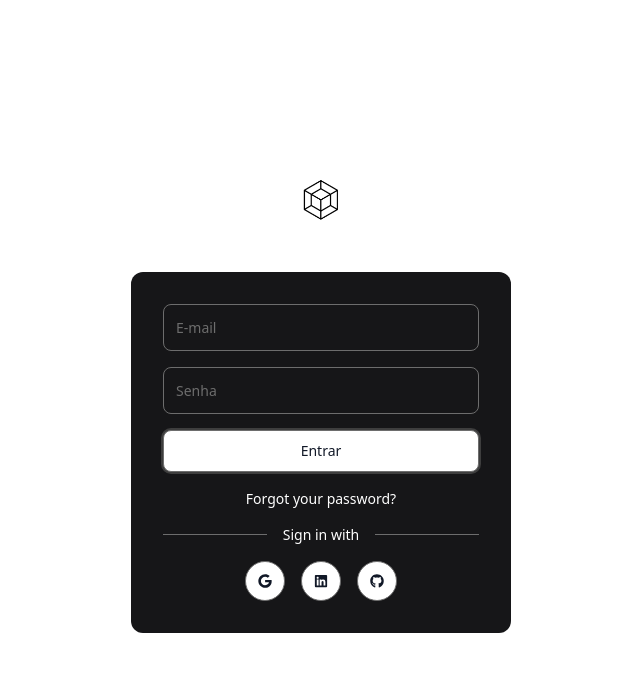
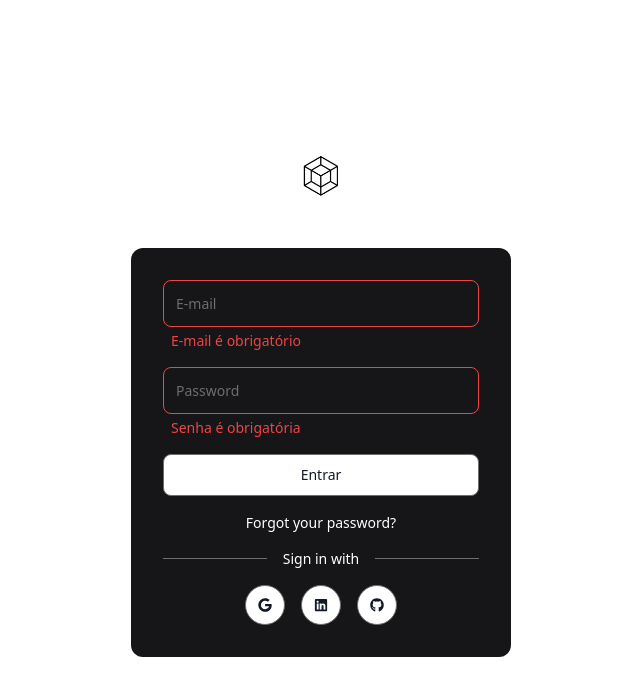
Before and after one commit to oPedroFranca/centralProjects, a Next.js app: page /login in a window 1280 px wide. Both pictures are taken after a click on the button "Entrar". Shown: the top 696 px of the page, without its empty margins (319-959 px from the left). Built offline with nearby package versions, Linux system fonts and the light colour scheme.

Commit message:
On going

```diff
--- a/package.json
+++ b/package.json
@@ -9,13 +9,16 @@
     "lint": "next lint"
   },
   "dependencies": {
+    "@hookform/resolvers": "^5.0.1",
     "install": "^0.13.0",
     "next": "15.1.0",
     "npm": "^11.3.0",
     "react": "^19.0.0",
     "react-dom": "^19.0.0",
+    "react-hook-form": "^7.56.2",
     "react-icons": "^5.5.0",
-    "tailwind-styled-components": "^2.2.0"
+    "tailwind-styled-components": "^2.2.0",
+    "yup": "^1.6.1"
   },
   "devDependencies": {
     "@eslint/eslintrc": "^3",
--- a/src/app/(pages)/login/page.tsx
+++ b/src/app/(pages)/login/page.tsx
@@ -1,24 +1,72 @@
+'use client';
+
 import { FaGoogle, FaGithub, FaLinkedin } from 'react-icons/fa';
-import * as S from './styles';
 import Image from 'next/image';
+import * as yup from 'yup';
+
 import logo from '../../../../public/logo.png';
 import { Button, Input } from '@/components';
+import * as S from './styles';
+import { yupResolver } from '@hookform/resolvers/yup';
+import { useForm } from 'react-hook-form';
 
 export default function Login() {
+
+  const loginSchema = yup.object({
+    email: yup
+      .string()
+      .required('E-mail é obrigatório')
+      .email('E-mail inválido'),
+    password: yup
+      .string()
+      .required('Senha é obrigatória')
+      .min(6, 'Mínimo 6 caracteres'),
+  });
+
+  const {
+    register,
+    handleSubmit,
+    formState: { errors },
+  } = useForm<{ email: string; password: string }>({
+    resolver: yupResolver(loginSchema),
+  });
+
+  const onSubmit = async (data: { email: string; password: string }) => {
+    console.log('dados validados', data);
+    // TODO: autenticar
+  };
+
   return (
     <S.Container>
       <div>
         <S.LogoContainer>
           <S.Logo>
-            <Image src={logo} alt="Logo" className="h-full w-full object-contain" />
+            <Image
+              src={logo}
+              alt="Logo"
+              className="h-full w-full object-contain"
+              priority
+            />
           </S.Logo>
           <S.Title>Tesseract</S.Title>
         </S.LogoContainer>
 
-        <S.Form>
-          <Input type="email" placeholder="E-mail" />
-          <Input type="password" placeholder="Senha" />
-          <Button>Entrar</Button>
+        <S.Form onSubmit={handleSubmit(onSubmit)}>
+          <Input
+            type="email"
+            placeholder="E-mail"
+            {...register('email')}
+            error={errors.email?.message}
+          />
+
+          <Input
+            type="password"
+            placeholder="Password"
+            {...register('password')}
+            error={errors.password?.message}
+          />
+
+          <Button type="submit" onClick={handleSubmit(onSubmit)} >Entrar</Button>
 
           <S.Options>
             <p>Forgot your password?</p>
@@ -31,8 +79,8 @@ export default function Login() {
 
             <S.SocialButtons>
               <Button variant="secondary"> <FaGoogle /></Button>
-              <Button variant="secondary"> <FaLinkedin /></Button>
-              <Button variant="secondary"> <FaGithub /></Button>
+              <Button variant="secondary"> <FaLinkedin /> </Button>
+              <Button variant="secondary"><FaGithub /> </Button>
             </S.SocialButtons>
           </S.Options>
         </S.Form>
--- a/src/app/(pages)/login/styles.ts
+++ b/src/app/(pages)/login/styles.ts
@@ -32,8 +32,7 @@ export const Form = tw.div`
   bg-gray-800
   p-8
   rounded-xl
-  w-full
-  max-w-[380px]
+  w-[380px]
   text-white
 `;
 
--- a/src/components/Button/index.tsx
+++ b/src/components/Button/index.tsx
@@ -9,9 +9,10 @@ interface ButtonProps extends React.ButtonHTMLAttributes<HTMLButtonElement> {
 const Button: React.FC<ButtonProps> = ({
   children,
   variant = 'primary',
+  ...rest
 }) => {
   return (
-    <S.Button $variant={variant}>
+    <S.Button $variant={variant} {...rest} >
       {children}
     </S.Button>
   );
--- a/src/components/Input/index.tsx
+++ b/src/components/Input/index.tsx
@@ -15,20 +15,24 @@ const Input: React.FC<InputProps> = ({
   onChange,
   value,
   error,
-}) => {
-
-  return (
-    <>
+  ...rest
+}) => (
+  <S.Container>
     <S.Input
       type={type}
       placeholder={placeholder}
       onChange={onChange}
       value={value}
+      hasErrorMessage={!!error}
+      {...rest}
     />
 
-      {error && <S.ErrorMessage>{error}</S.ErrorMessage>}
-    </>
+    {error && (
+      <S.ErrorWrapper>
+        <S.ErrorMessage>{error}</S.ErrorMessage>
+      </S.ErrorWrapper>
+    )}
+  </S.Container>
 );
-};
 
 export default Input;
--- a/src/components/Input/styles.tsx
+++ b/src/components/Input/styles.tsx
@@ -1,28 +1,54 @@
 import tw from 'tailwind-styled-components';
 
-export const Input = tw.input`
+export const Container = tw.div`
+  w-full
+  flex
+  flex-col
+`;
+
+interface InputProps {
+  hasErrorMessage?: string;
+}
+
+export const Input = tw.input<InputProps>`
   w-full
   p-3
-  mb-4
   text-white
   bg-transparent
   rounded-lg
   placeholder-gray-400
 
   border
-  border-gray-400
 
   focus:outline-none
-  focus:border-gray-300
 
   transition
   duration-300
   ease-in-out
+
+  ${({ hasErrorMessage }) => (!hasErrorMessage ? 'mb-4' : '')}
+  ${({ hasErrorMessage }) =>
+    hasErrorMessage
+      ? 'border-red-500'
+      : 'border-gray-400 mb-4'}
+
+  ${({ hasErrorMessage }) =>
+    hasErrorMessage
+      ? 'focus:border-red-500'
+      : 'focus:border-gray-300'}
+`;
+
+export const ErrorWrapper = tw.div`
+  flex
+  items-center
+  justify-start
+  w-full
+  mb-4
+  ml-2
+  mt-1
 `;
 
 export const ErrorMessage = tw.p`
   text-red-500
   text-sm
-  mt-1
-  mb-3
 `;
```
Also changed, not shown: 1 other file (tests, documents, lock files or other folders). Lines whose indentation alone changed are shown as unchanged.
